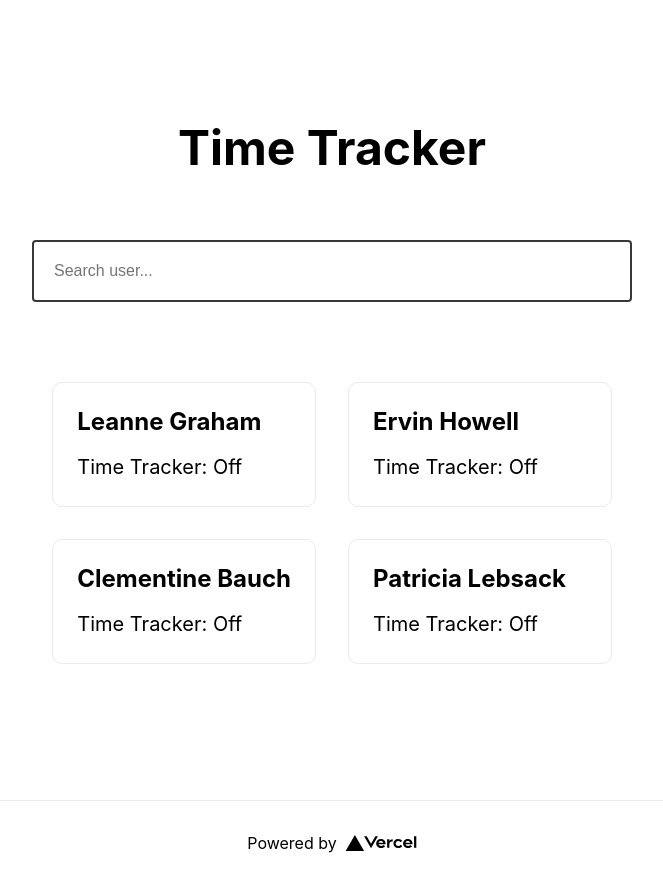
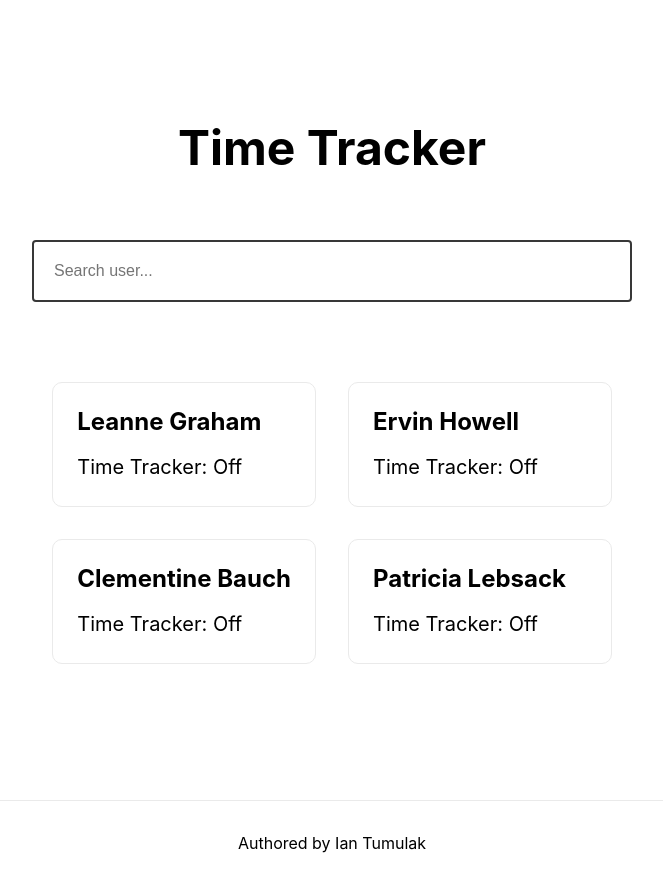
Before and after one commit to itumulak/React-Time-Tracker, a Next.js app: page / in a window 1280 px wide. Shown: the whole page, without its empty margins (308-971 px from the left). Built offline with nearby package versions, Linux system fonts and the light colour scheme.

Commit message:
Update README.md and added LICENSE.txt.

```diff
--- a/pages/index.js
+++ b/pages/index.js
@@ -45,14 +45,11 @@
 
             <footer className={styles.footer}>
                 <a
-                    href="https://vercel.com?utm_source=create-next-app&utm_medium=default-template&utm_campaign=create-next-app"
+                    href="https://itumulak.com"
                     target="_blank"
                     rel="noopener noreferrer"
                 >
-                    Powered by{' '}
-                    <span className={styles.logo}>
-            <Image src="/vercel.svg" alt="Vercel Logo" width={72} height={16}/>
-          </span>
+                    Authored by Ian Tumulak
                 </a>
             </footer>
         </div>
```
Also changed, not shown: LICENSE.txt (added), 1 other file (tests, documents, lock files or other folders).
